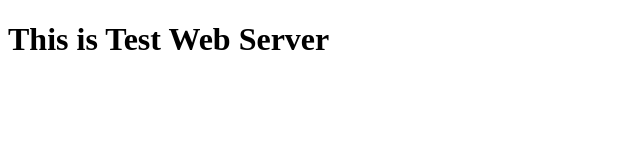
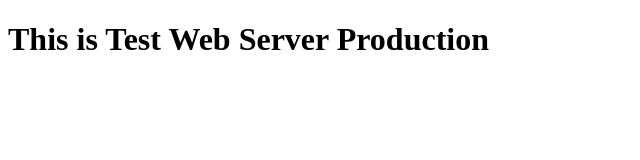
Before and after one commit to PrabakaranC/webrepo2018, a plain HTML site: page index.html in a window 1280 px wide. Shown: the whole page, without its empty margins (0-640 px from the left). Drawn offline with Linux system fonts and the light colour scheme.

Commit message:
Changed Index.html

```diff
--- a/index.html
+++ b/index.html
@@ -1,4 +1,4 @@
 <!DOCTYPE html>
 <html>
-    <h1> This is Test Web Server</h1>
+    <h1> This is Test Web Server Production </h1>
 </html>
```
